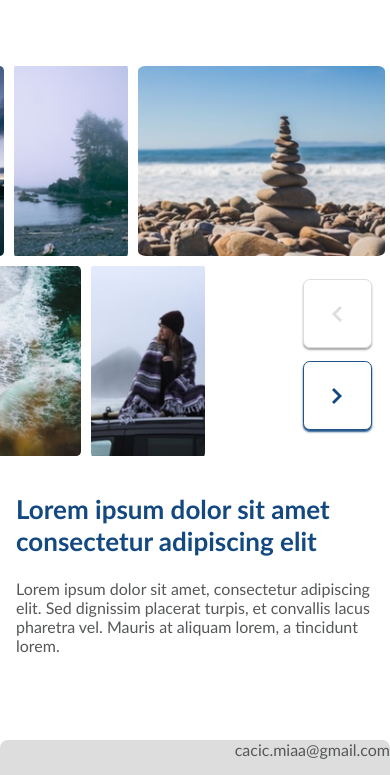
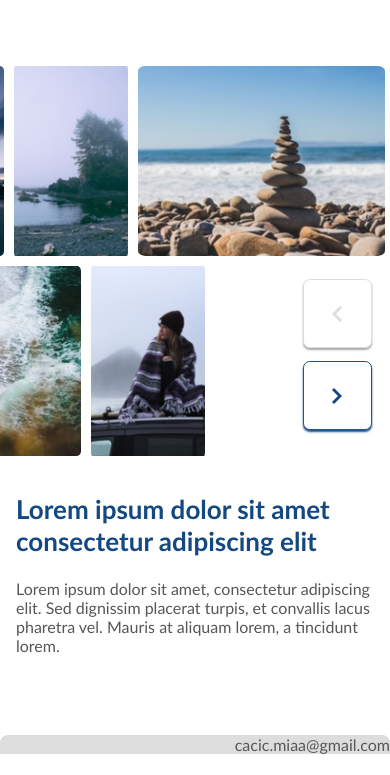
Before and after one commit to cacicmia/SliderPlavaTvornica, a plain HTML site: page index.html in a window 390 px wide. Shown: the part 69-844 px from the top of the page. Drawn offline with nearby package versions, Linux system fonts and the light colour scheme.

Commit message:
Style changes

```diff
--- a/css/styles.css
+++ b/css/styles.css
@@ -10,7 +10,8 @@ body {
 	color: #555758;
 	width: 100%;
 	max-width: 940px;
-	margin: 0 auto;
+    margin: 0 auto;
+
 }
 h1 {
 	color: #134880;
@@ -127,5 +128,8 @@ img {
 	#content {
 		width: 100%;
 		margin: 1em auto;
-	}
+    }
+    #ftr {
+        position: relative;
+    }
 }
```
